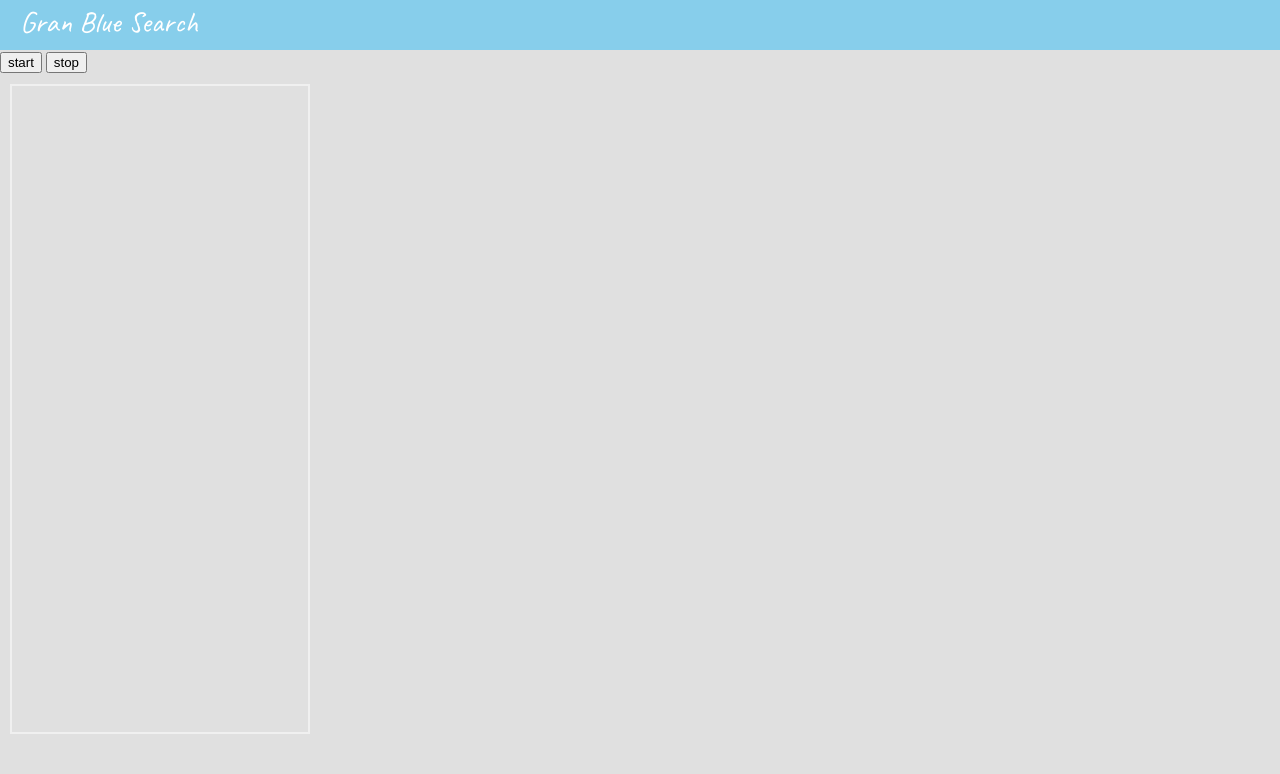
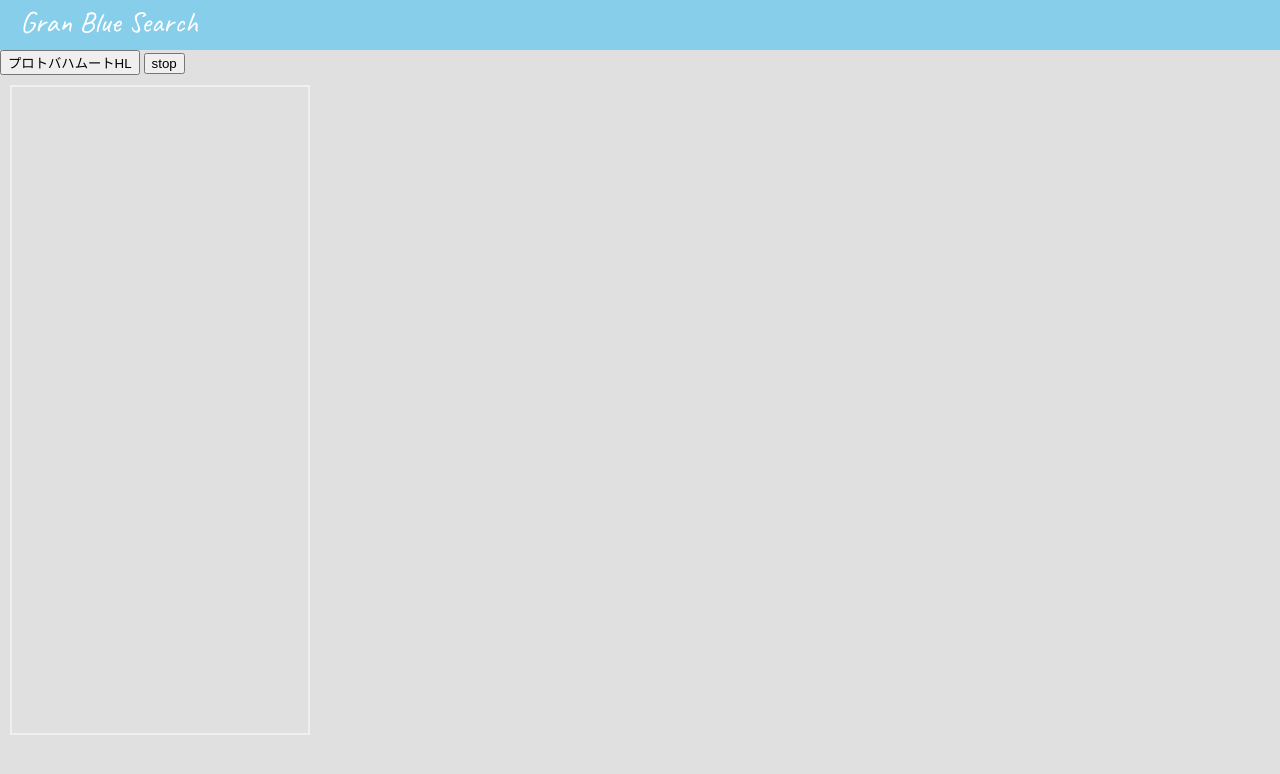
Before and after one commit to hiroya232/gbs-go, a website built with webpack: page src/html/multiList.html in a window 1280 px wide. Built offline with nearby package versions, Linux system fonts and the light colour scheme.

Commit message:
:sparkles:クリックしたボタンのvalue値で敵を絞り込む機能を追加

```diff
--- a/src/html/multiList.html
+++ b/src/html/multiList.html
@@ -15,8 +15,12 @@
     </head>
     <body>
         <header>Gran Blue Search</header>
-        <button type="button" data-trigger="startGetMultiListButton">
-            start
+        <button
+            type="button"
+            data-trigger="startGetMultiListButton"
+            value="Lv150 プロトバハムート"
+        >
+            プロトバハムートHL
         </button>
         <button type="button" data-trigger="stopGetMultiListButton">
             stop
--- a/src/ts/main.ts
+++ b/src/ts/main.ts
@@ -56,7 +56,7 @@ window.onload = () => {
 
         ws.onopen = () => {
             console.log('Connection start!!');
-            ws.send('参加者募集！');
+            ws.send(startGetMultiListButton.getAttribute('value'));
         };
 
         ws.onclose = () => {
```
Also changed, not shown: public/main.js (+1 -1 lines).
